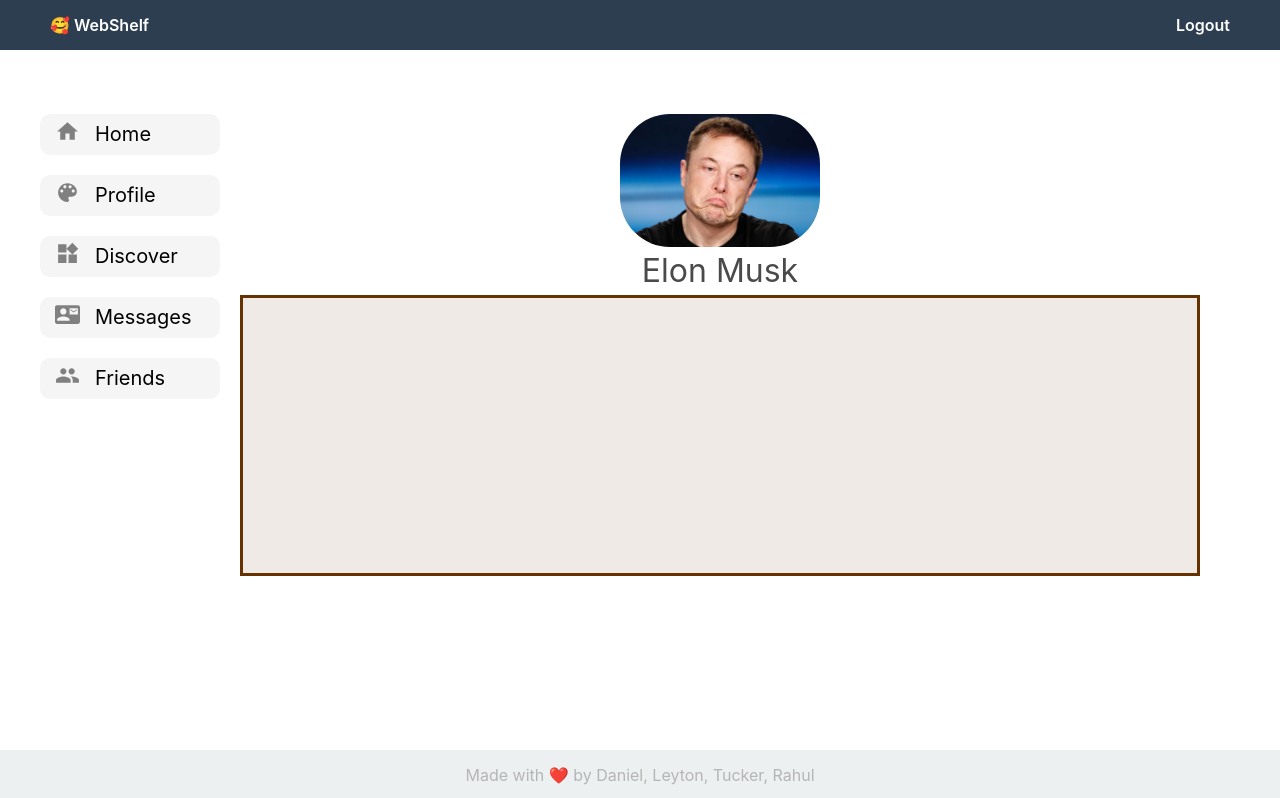
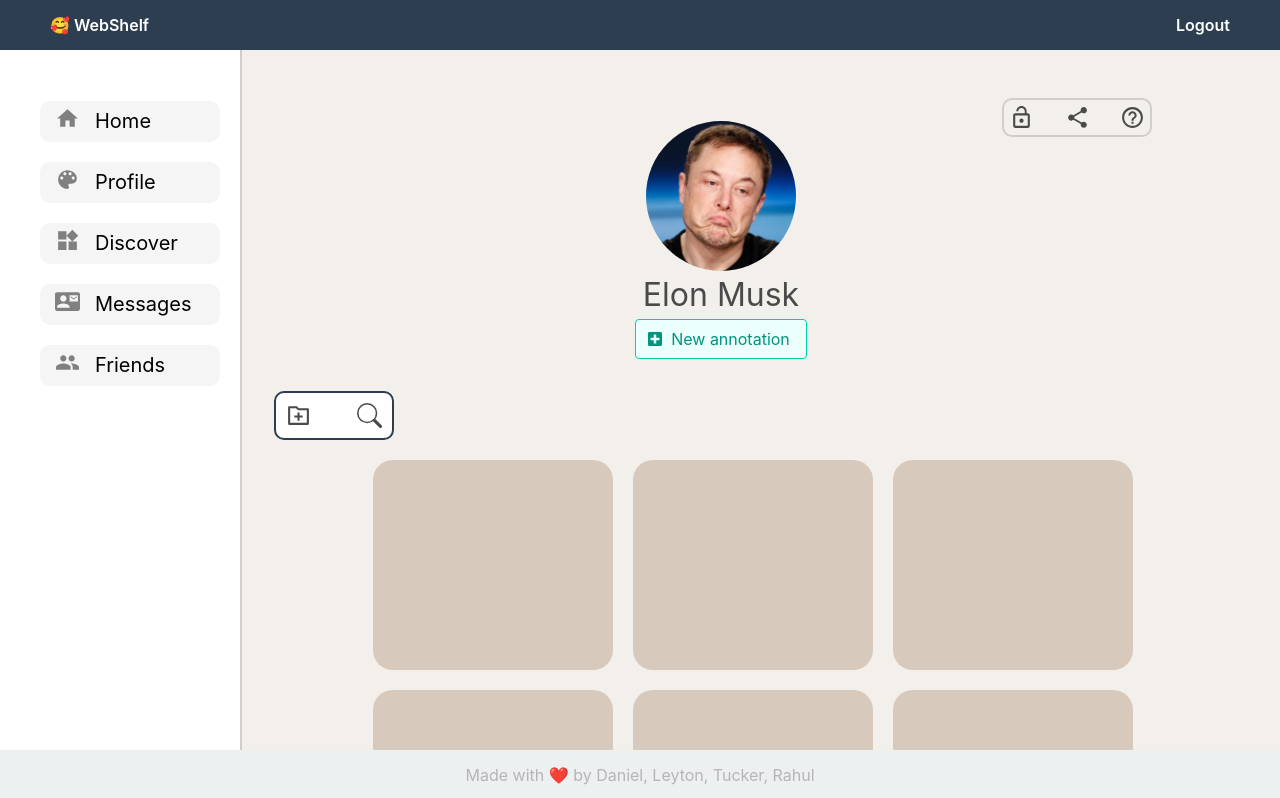
Before and after one commit to TuckerMoses/HackMIT, a React app in the folder src/client/: page /profile in a window 1280 px wide. Shown: the top 798 px of the page. Built offline with nearby package versions, Linux system fonts and the light colour scheme; no server answers; sample sign-in values are in the browser's storage.

Commit message:
Profile page design components

```diff
--- a/src/client/src/components/Sidebar.tsx
+++ b/src/client/src/components/Sidebar.tsx
@@ -16,7 +16,7 @@
   max-width: 200px;
   width: 100%;
   margin-left: 2.5rem;
-  margin-top: 5%;
+  margin-top: 4%;
 `;
 
 const SidebarOption = styled.div`
--- a/src/client/src/pages/Dashboard.tsx
+++ b/src/client/src/pages/Dashboard.tsx
@@ -9,7 +9,7 @@
 
 const ContentContainer = styled.div`
   text-align: center;
-  margin: 5% 0;
+  margin: 4% 0;
 `;
 
 const FlexContainer = styled.div`
--- a/src/client/src/pages/User.tsx
+++ b/src/client/src/pages/User.tsx
@@ -3,10 +3,18 @@
 import { useHistory } from 'react-router-dom';
 import Sidebar from '../components/Sidebar';
 
+import { MdHelpOutline, MdLockOpen, MdShare } from 'react-icons/md';
+import { BsSearch } from 'react-icons/bs';
+import { RiFolderAddLine } from 'react-icons/ri';
+
 const ContentContainer = styled.div`
-  margin: 5% 0;
+  padding-top: 4%;
   width: 100%;
-  margin-right: 5rem;
+  min-height: max(100vh, 100%);
+  padding-right: 5rem;
+  border-left: 2px solid rgba(72, 72, 72, 0.2);
+  background-color: rgba(102, 51, 0, 0.08);
+  position: relative;
 `;
 
 const FlexContainer = styled.div`
@@ -17,12 +25,19 @@
   display: flex;
   flex-direction: column;
   align-items: center;
+  margin-top: 20px;
+`;
+
+const AvatarImgContainer = styled.div`
+  height: 150px;
+  width: 150px;
 `;
 
 const AvatarImg = styled.img`
-  max-width: 200px;
+  width: 100%;
+  object-fit: cover;
   height: auto;
-  border-radius: 50px;
+  border-radius: 50%;
 `;
 
 const AvatarName = styled.div`
@@ -32,13 +47,50 @@
   font-weight: 400;
 `;
 
-const Bookshelf = styled.div`
-  width: 100%;
-  height: 100%;
-  border: 3px solid rgb(102, 51, 0);
-  background-color: rgba(102, 51, 0, 0.1);
+const OptionsContainer = styled.div`
+  position: absolute;
+  top: 5%;
+  right: 8rem;
   display: flex;
   justify-content: space-between;
+  width: 150px;
+  height: auto;
+  border: 2px solid rgba(72, 72, 72, 0.2);
+  padding: 5px;
+  border-radius: 10px;
+`;
+
+const ToolbarContainer = styled.div`
+  margin: 2rem 0 0 2rem;
+  display: flex;
+  justify-content: space-between;
+  width: 120px;
+  height: auto;
+  border: 2px solid #2c3e50;
+  padding: 10px;
+  border-radius: 10px;
+  background-color: white;
+  align-items: center;
+  text-align: center;
+`;
+
+const Bookshelf = styled.div`
+  margin: 20px 2rem 0 2rem;
+  width: 100%;
+  height: auto;
+  display: flex;
+  justify-content: center;
+  flex-wrap: wrap;
+  overflow: auto;
+  padding-bottom: 5rem;
+`;
+
+const ShelfItemContainer = styled.div`
+  width: 240px;
+  height: 210px;
+  background-color: rgba(102, 51, 0, 0.2);
+  border-radius: 20px;
+  margin: 0 10px 20px 10px;
 `;
 
 const User = () => {
@@ -48,11 +100,38 @@
     <FlexContainer>
       <Sidebar />
       <ContentContainer>
+        <OptionsContainer>
+          <MdLockOpen size={25} />
+          <MdShare size={25} />
+          <MdHelpOutline size={25} />
+        </OptionsContainer>
         <AvatarContainer>
-          <AvatarImg src="/images/elon.jpg" />
+          <AvatarImgContainer>
+            <AvatarImg src="/images/elon.jpg" />
+          </AvatarImgContainer>
           <AvatarName>Elon Musk</AvatarName>
+          <button
+            className="button is-primary is-light is-outlined"
+            onClick={() => console.log('hi')}
+          >
+            <span className="icon">
+              <i className="fas fa-plus-square"></i>
+            </span>
+            <span>New annotation</span>
+          </button>
         </AvatarContainer>
-        <Bookshelf /> {/* Books go in here */}
+        <ToolbarContainer>
+          <RiFolderAddLine size={25} />
+          <BsSearch size={25} />
+        </ToolbarContainer>
+        <Bookshelf>
+          <ShelfItemContainer />
+          <ShelfItemContainer />
+          <ShelfItemContainer />
+          <ShelfItemContainer />
+          <ShelfItemContainer />
+          <ShelfItemContainer />
+        </Bookshelf>
       </ContentContainer>
     </FlexContainer>
   );
```
Also changed, not shown: src/client/public/images/elon.jpg.
